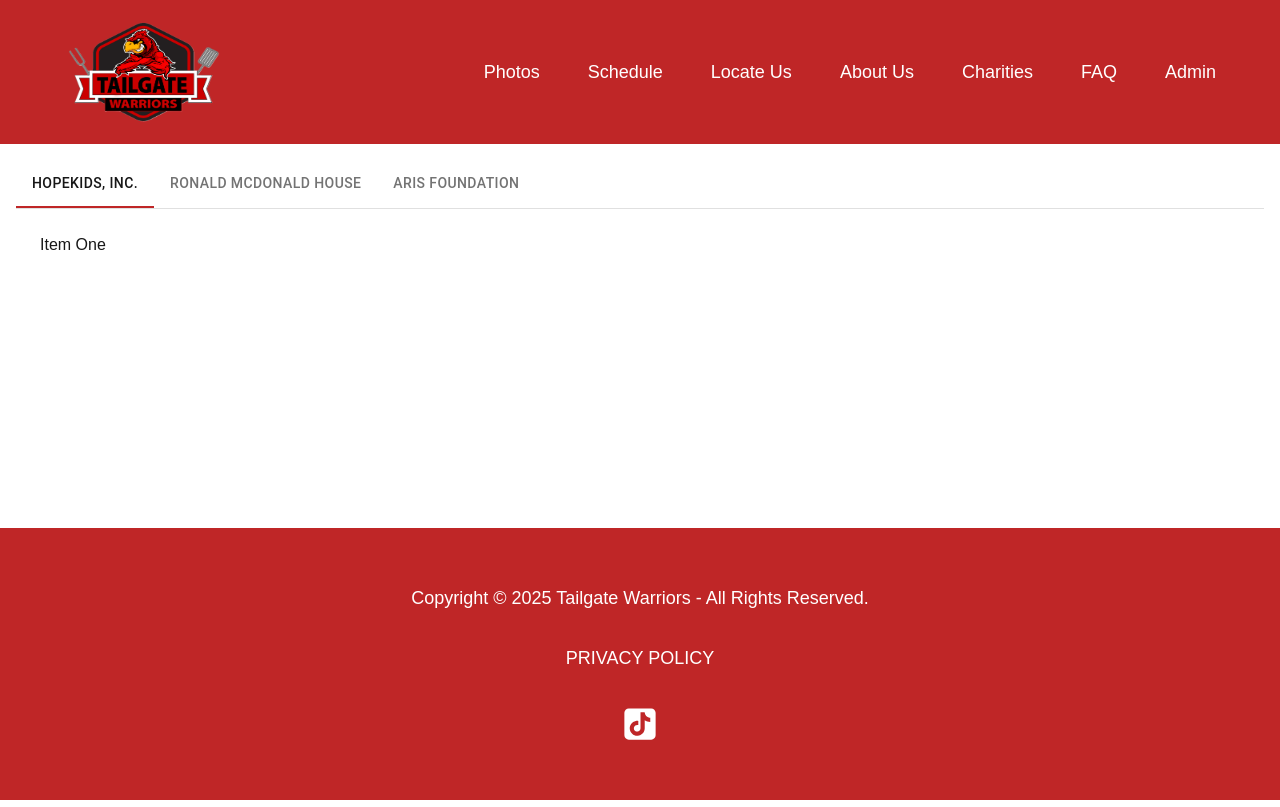
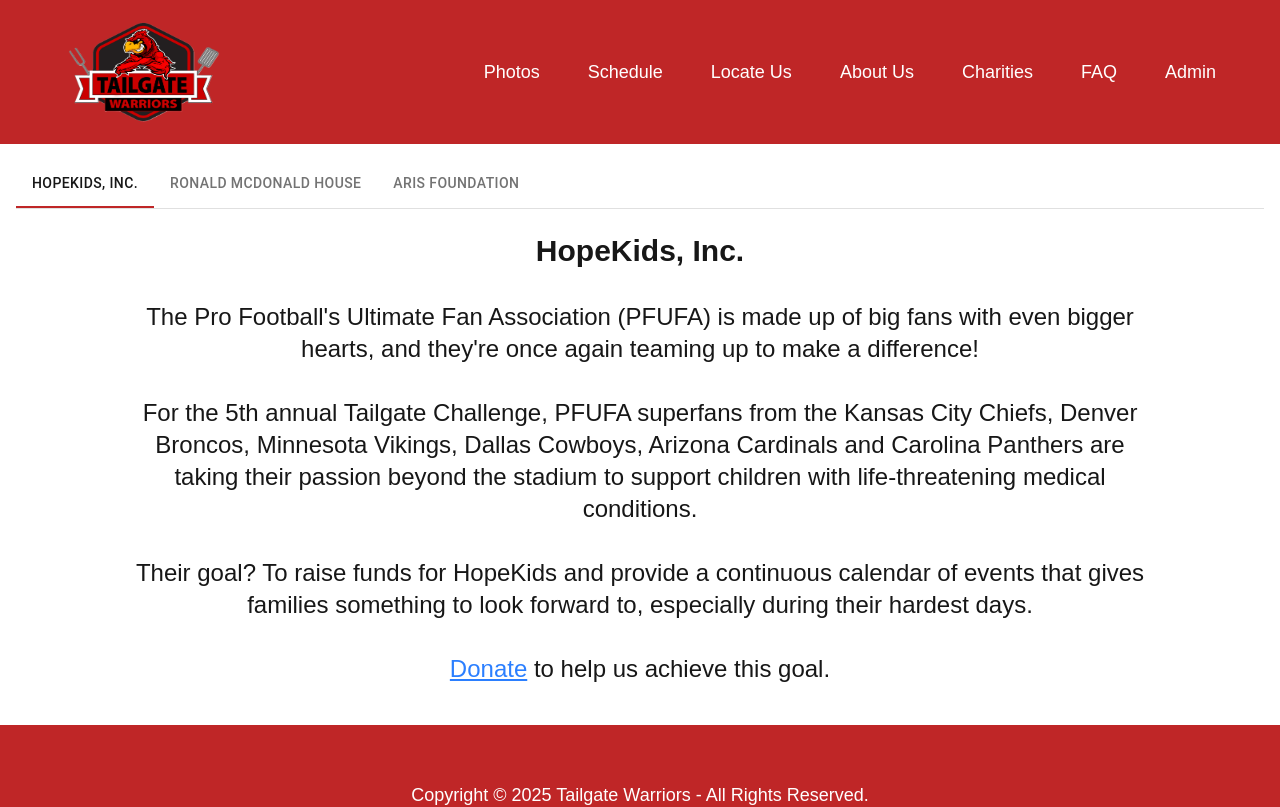
Before and after one commit to lukesauls66/TailgateWarriors, a Next.js app: page /charities in a window 1280 px wide. Shown: the top 807 px of the page. Built offline with nearby package versions, Linux system fonts and the light colour scheme.

Commit message:
all tabs done

```diff
--- a/components/charitiesPage/charitiesPage.tsx
+++ b/components/charitiesPage/charitiesPage.tsx
@@ -4,6 +4,9 @@
 import Tabs from "@mui/material/Tabs";
 import Tab from "@mui/material/Tab";
 import Box from "@mui/material/Box";
+import HopeKidsTab from "./tabs/hopeKidsTab";
+import McDonaldHouseTab from "./tabs/mcDonaldHouseTab";
+import ArisFoundation from "./tabs/arisFoundation";
 
 interface TabPanelProps {
   children?: React.ReactNode;
@@ -22,7 +25,11 @@
       aria-labelledby={`simple-tab-${index}`}
       {...other}
     >
-      {value === index && <Box sx={{ p: 3 }}>{children}</Box>}
+      {value === index && (
+        <Box sx={{ p: 3 }} className="flex justify-center">
+          {children}
+        </Box>
+      )}
     </div>
   );
 }
@@ -66,13 +73,13 @@
         </Tabs>
       </Box>
       <CustomTabPanel value={value} index={0}>
-        Item One
+        <HopeKidsTab />
       </CustomTabPanel>
       <CustomTabPanel value={value} index={1}>
-        Item Two
+        <McDonaldHouseTab />
       </CustomTabPanel>
       <CustomTabPanel value={value} index={2}>
-        Item Three
+        <ArisFoundation />
       </CustomTabPanel>
     </main>
   );
--- /dev/null
+++ b/components/charitiesPage/tabs/arisFoundation.tsx
@@ -0,0 +1,12 @@
+export default function ArisFoundation() {
+  return (
+    <section className="flex flex-col items-center w-full gap-2 md:gap-4 lg:gap-6 xl:gap-8 text-center max-w-5xl">
+      <h2 className="font-bold text-lg md:text-xl lg:text-2xl xl:text-3xl">
+        Aris Foundation
+      </h2>
+      <p className="md:text-lg lg:text-xl xl:text-2xl">
+        More info coming soon!
+      </p>
+    </section>
+  );
+}
--- /dev/null
+++ b/components/charitiesPage/tabs/hopeKidsTab.tsx
@@ -0,0 +1,36 @@
+export default function HopeKidsTab() {
+  return (
+    <section className="flex flex-col items-center w-full gap-2 md:gap-4 lg:gap-6 xl:gap-8 text-center max-w-5xl">
+      <h2 className="font-bold text-lg md:text-xl lg:text-2xl xl:text-3xl">
+        HopeKids, Inc.
+      </h2>
+      <p className="md:text-lg lg:text-xl xl:text-2xl">
+        The Pro Football's Ultimate Fan Association (PFUFA) is made up of big
+        fans with even bigger hearts, and they&apos;re once again teaming up to
+        make a difference!
+      </p>
+      <p className="md:text-lg lg:text-xl xl:text-2xl">
+        For the 5th annual Tailgate Challenge, PFUFA superfans from the Kansas
+        City Chiefs, Denver Broncos, Minnesota Vikings, Dallas Cowboys, Arizona
+        Cardinals and Carolina Panthers are taking their passion beyond the
+        stadium to support children with life-threatening medical conditions.
+      </p>
+      <p className="md:text-lg lg:text-xl xl:text-2xl">
+        Their goal? To raise funds for HopeKids and provide a continuous
+        calendar of events that gives families something to look forward to,
+        especially during their hardest days.
+      </p>
+      <p className="md:text-lg lg:text-xl xl:text-2xl">
+        <a
+          href="https://give.hopekids.org/team/763266"
+          target="_blank"
+          rel="noopener noreferrer"
+          className="text-blue-500 underline hover:text-blue-700"
+        >
+          Donate
+        </a>{" "}
+        to help us achieve this goal.
+      </p>
+    </section>
+  );
+}
--- /dev/null
+++ b/components/charitiesPage/tabs/mcDonaldHouseTab.tsx
@@ -0,0 +1,12 @@
+export default function McDonaldHouseTab() {
+  return (
+    <section className="flex flex-col items-center w-full gap-2 md:gap-4 lg:gap-6 xl:gap-8 text-center max-w-5xl">
+      <h2 className="font-bold text-lg md:text-xl lg:text-2xl xl:text-3xl">
+        Ronald McDonald House
+      </h2>
+      <p className="md:text-lg lg:text-xl xl:text-2xl">
+        More info coming soon!
+      </p>
+    </section>
+  );
+}
```
